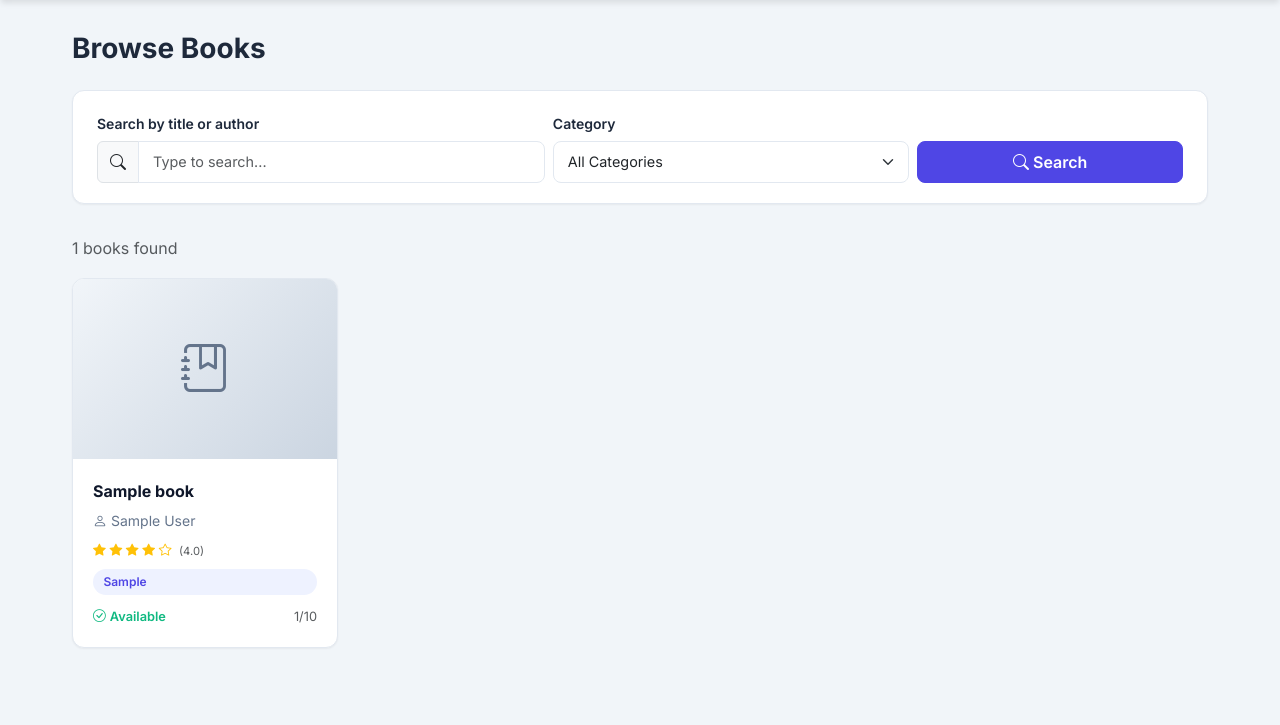
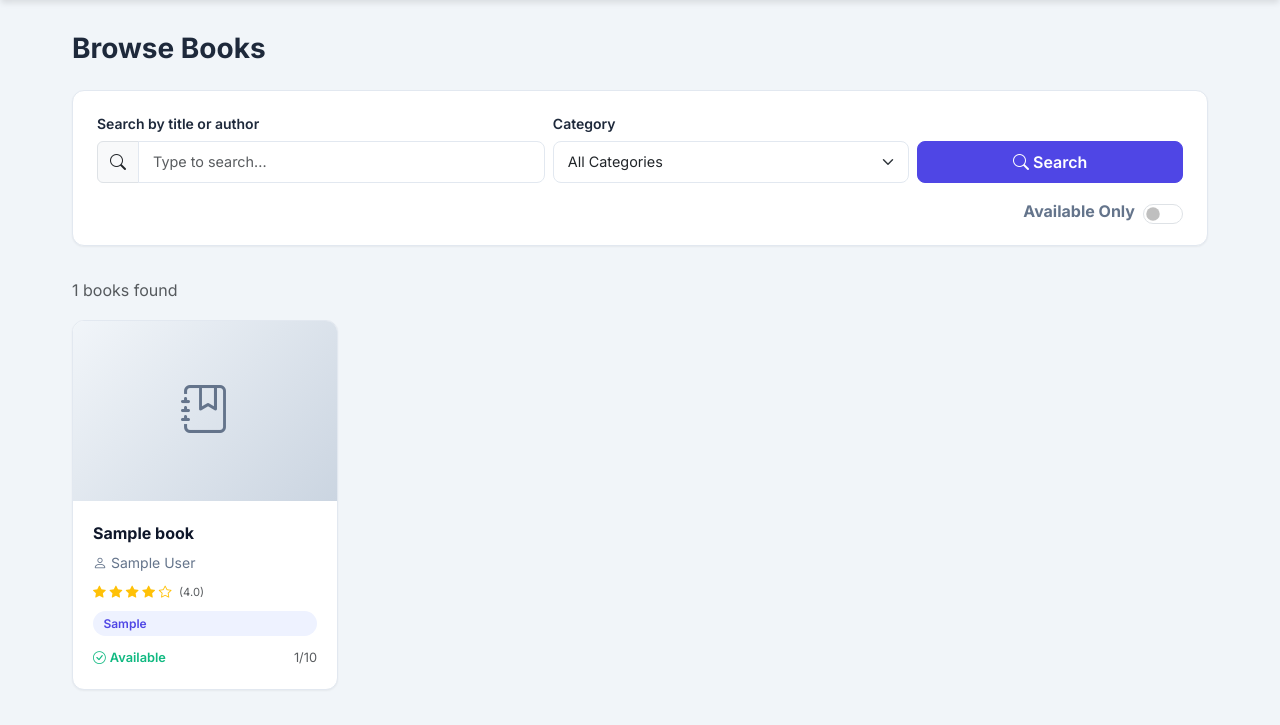
Before and after one commit to Kakarot-MUI/OLMS, a Flask app: page /user/search in a window 1280 px wide. Shown: the part 75-800 px from the top of the page. Run offline with Flask 3, Linux system fonts and the light colour scheme; a user stored in the database is signed in; tables that the repository leaves empty hold one stand-in row (values such as "Sample post"); some libraries are stand-ins or nearby versions.

Commit message:
Add Advanced Search Filters and Availability Prediction badges

```diff
--- a/app/routes/user.py
+++ b/app/routes/user.py
@@ -60,12 +60,22 @@ def search():
         per_page=per_page,
     )
 
+    from datetime import datetime
+    earliest_available = {}
+    for book in pagination.items:
+        if not book.is_available:
+            issue = IssuedBook.query.filter_by(book_id=book.id, status='issued').order_by(IssuedBook.due_date.asc()).first()
+            if issue:
+                days_left = (issue.due_date.date() - datetime.utcnow().date()).days
+                earliest_available[book.id] = days_left
+
     return render_template(
         'user/search.html',
         pagination=pagination,
         categories=categories,
         current_query=query,
         current_category=category,
+        earliest_available=earliest_available,
     )
 
 
--- a/app/templates/user/search.html
+++ b/app/templates/user/search.html
@@ -4,6 +4,25 @@
 
 {% block content %}
 <h1 class="h3 fw-700 mb-4">Browse Books</h1>
+
+<style>
+    .glow-switch .form-check-input:checked {
+        background-color: var(--primary) !important;
+        border-color: var(--primary) !important;
+        box-shadow: 0 0 12px var(--primary) !important;
+    }
+
+    .disabled-book {
+        opacity: 0.55;
+        filter: grayscale(60%);
+        transition: all 0.3s ease;
+    }
+
+    .disabled-book:hover {
+        opacity: 0.8;
+        filter: grayscale(20%);
+    }
+</style>
 
 {# ── Search Bar ──────────────────────────────────────────────── #}
 <div class="search-bar">
@@ -30,21 +49,37 @@
                 <i class="bi bi-search me-1"></i>Search
             </button>
         </div>
+        <div class="col-12 mt-3 d-flex justify-content-end align-items-center gap-2">
+            <label class="fw-bold" style="color:var(--text-secondary); cursor:pointer;" for="available-toggle">Available
+                Only</label>
+            <div class="form-check form-switch glow-switch" style="margin:0; padding-left:2.5em;">
+                <input class="form-check-input" type="checkbox" role="switch" id="available-toggle"
+                    style="height:1.25rem; width:2.5rem; cursor:pointer;" onchange="toggleAvailable()">
+            </div>
+        </div>
     </form>
 </div>
 
 {# ── Results ─────────────────────────────────────────────────── #}
 {% if pagination.items %}
 <p class="text-muted mb-3">{{ pagination.total }} books found</p>
-<div class="row g-4">
+<div class="row g-4" id="book-grid">
     {% for book in pagination.items %}
-    <div class="col-sm-6 col-lg-4 col-xl-3">
+    <div class="col-sm-6 col-lg-4 col-xl-3 book-item" data-available="{{ 'true' if book.is_available else 'false' }}">
         <a href="{{ url_for('user.book_detail', book_id=book.id) }}" style="text-decoration:none; color:inherit;">
-            <div class="book-card">
+            <div class="book-card {{ 'disabled-book' if not book.is_available else '' }}" style="position:relative;">
+                {% if not book.is_available and book.id in earliest_available %}
+                <div
+                    style="position:absolute; top:-10px; right:-10px; background:linear-gradient(135deg, #ff9d2f, #ff6126); color:white; padding:4px 12px; border-radius:12px; font-size:.75rem; font-weight:800; z-index:10; box-shadow:0 4px 15px rgba(255,100,30,0.4); border:1px solid rgba(255,255,255,0.2); letter-spacing:0.5px;">
+                    {% set days = earliest_available[book.id] %}
+                    {% if days < 0 %} Overdue {% elif days==0 %} Due Today {% elif days==1 %} Available Tomorrow {% else
+                        %} Available in {{ days }} Days {% endif %} </div>
+                        {% endif %}
                         {% set cat_class = 'fiction' if book.category|lower in ['fiction','novel','literature'] else
                         'science' if book.category|lower in ['science','biology','physics','chemistry'] else
                         'history' if book.category|lower in ['history','biography'] else
-                'technology' if book.category|lower in ['technology','programming','computing','computer science'] else
+                        'technology' if book.category|lower in ['technology','programming','computing','computer
+                        science'] else
                         'default' %}
                         <div class="book-cover {{ cat_class }}">
                             <i class="bi bi-journal-bookmark"></i>
@@ -64,16 +99,19 @@
                                     <i class="bi bi-star"></i>
                                     {% endif %}
                                     {% endfor %}
-                            <span class="text-muted ms-1" style="font-size: 0.7rem;">({{ rating if rating > 0 else '0'
+                                    <span class="text-muted ms-1" style="font-size: 0.7rem;">({{ rating if rating > 0
+                                        else '0'
                                         }})</span>
                                 </span>
                             </div>
                             <span class="book-category">{{ book.category }}</span>
                             <div class="book-footer">
                                 {% if book.is_available %}
-                        <span class="availability available"><i class="bi bi-check-circle me-1"></i>Available</span>
+                                <span class="availability available"><i
+                                        class="bi bi-check-circle me-1"></i>Available</span>
                                 {% else %}
-                        <span class="availability unavailable"><i class="bi bi-x-circle me-1"></i>Unavailable</span>
+                                <span class="availability unavailable"><i
+                                        class="bi bi-x-circle me-1"></i>Unavailable</span>
                                 {% endif %}
                                 <span class="text-muted" style="font-size:.8rem;">{{ book.available_copies }}/{{
                                     book.total_copies }}</span>
@@ -127,5 +165,31 @@
         </div>
     </div>
 </div>
+</div>
 {% endif %}
+
+<script>
+    function toggleAvailable() {
+        const isChecked = document.getElementById('available-toggle').checked;
+        const items = document.querySelectorAll('.book-item');
+        items.forEach(item => {
+            if (isChecked && item.dataset.available === 'false') {
+                item.style.display = 'none';
+            } else {
+                item.style.display = 'block';
+            }
+        });
+    }
+
+    document.addEventListener("DOMContentLoaded", () => {
+        const toggle = document.getElementById('available-toggle');
+        const isChecked = sessionStorage.getItem('availableOnly') === 'true';
+        toggle.checked = isChecked;
+        if (isChecked) toggleAvailable();
+
+        toggle.addEventListener('change', (e) => {
+            sessionStorage.setItem('availableOnly', e.target.checked);
+        });
+    });
+</script>
 {% endblock %}
```
Lines whose indentation alone changed are shown as unchanged.
